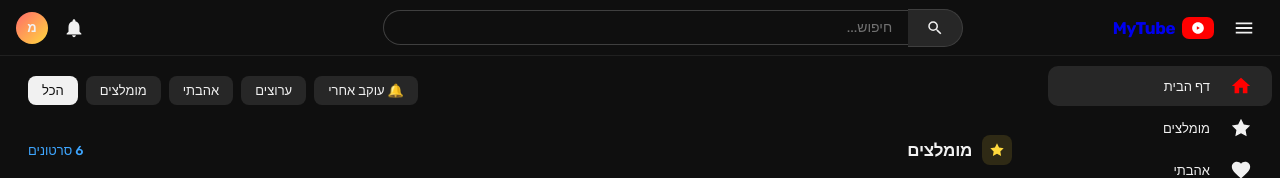
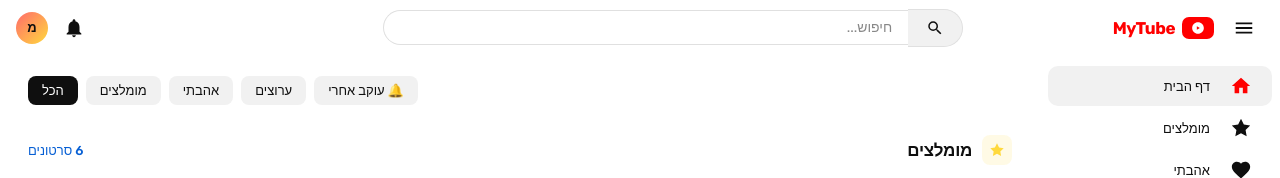
Before and after one commit to i0527685490-source/youtube, a plain HTML site: page index.html in a window 1280 px wide. Shown: the top 178 px of the page. Drawn offline with Linux system fonts and the light colour scheme; no server answers; grey boxes are pictures that could not be loaded.

Commit message:
Update index.html

```diff
--- a/index.html
+++ b/index.html
@@ -7,15 +7,18 @@
 <link href="https://fonts.googleapis.com/css2?family=Rubik:wght@300;400;500;600;700&display=swap" rel="stylesheet">
 <style>
 :root {
-  --bg:   #0f0f0f;
-  --bg2:  #181818;
-  --bg3:  #272727;
-  --bg4:  #3f3f3f;
-  --txt:  #f1f1f1;
-  --txt2: #aaaaaa;
-  --txt3: #717171;
+  --bg:   #ffffff;
+  --bg2:  #f9f9f9;
+  --bg3:  #f1f1f1;
+  --bg4:  #e0e0e0;
+
+  --txt:  #0f0f0f;
+  --txt2: #555555;
+  --txt3: #888888;
+
   --red:  #ff0000;
-  --blue: #3ea6ff;
+  --blue: #065fd4;
+
   --like: #ff4e4e;
   --sw:   240px;
   --sc:   72px;
@@ -40,7 +43,12 @@ body{background:var(--bg);color:var(--txt);font-family:'Rubik',sans-serif;overfl
 .logo-badge{background:var(--red);border-radius:7px;width:32px;height:22px;display:flex;align-items:center;justify-content:center;transition:transform var(--ease);}
 #logo:hover .logo-badge{transform:scale(1.08);}
 .logo-badge svg{width:14px;height:14px;fill:#fff;}
-.logo-txt{font-size:17px;font-weight:700;letter-spacing:-.5px;}
+.logo-txt{
+  font-size:17px;
+  font-weight:700;
+  letter-spacing:-.5px;
+  color: var(--red);
+}
 #search-area{flex:1;max-width:580px;display:flex;align-items:center;margin:0 auto;direction:ltr;}
 #search-input{flex:1;background:var(--bg);border:1.5px solid var(--bg4);border-right:none;border-radius:24px 0 0 24px;padding:8px 16px;color:var(--txt);font-size:14px;font-family:'Rubik',sans-serif;outline:none;direction:rtl;transition:border-color var(--ease);}
 #search-input:focus{border-color:var(--blue);}
@@ -69,7 +77,9 @@ body{background:var(--bg);color:var(--txt);font-family:'Rubik',sans-serif;overfl
 .ni{width:22px;height:22px;display:flex;align-items:center;justify-content:center;flex-shrink:0;}
 .ni svg{width:22px;height:22px;fill:currentColor;}
 .nl{font-size:13px;transition:opacity var(--ease);}
-#sidebar.col .nl{opacity:0;}
+#sidebar.col .nl{
+  display:none;
+}
 #sidebar.col .nitem{padding:0;justify-content:center;gap:0;}
 
 /* Channel mini in sidebar */
@@ -89,12 +99,14 @@ body{background:var(--bg);color:var(--txt);font-family:'Rubik',sans-serif;overfl
 /* ── MAIN ── FIX: margin-inline-end for RTL sidebar-on-right */
 #main{
   margin-top:var(--th);
-  margin-inline-start:var(--sw);
+  margin-right:var(--sw);
   padding:20px 28px;
-  transition:margin-inline-end var(--ease);
+  transition:margin-right var(--ease);
   min-height:calc(100vh - var(--th));
 }
-#main.col{margin-inline-start:var(--sc);}
+#main.col{
+  margin-right:var(--sc);
+}
 
 /* Chips */
 #chips{display:flex;gap:8px;overflow-x:auto;padding-bottom:6px;margin-bottom:24px;scrollbar-width:none;direction:ltr;}
@@ -192,7 +204,7 @@ body{background:var(--bg);color:var(--txt);font-family:'Rubik',sans-serif;overfl
 #vmodal-expand{font-size:12px;color:var(--blue);background:none;border:none;cursor:pointer;font-family:'Rubik',sans-serif;margin-top:6px;padding:0;}
 
 /* ── NOTIFICATIONS PANEL ─────────────────────────────────── */
-#notif-panel{position:fixed;top:calc(var(--th) + 8px);right:16px;width:340px;background:var(--bg2);border:1px solid var(--bg4);border-radius:12px;box-shadow:0 8px 32px rgba(0,0,0,.6);z-index:300;opacity:0;pointer-events:none;transition:opacity .2s,transform .2s;max-height:420px;overflow-y:auto;transform:translateY(-8px);}
+#notif-panel{position:fixed;top:calc(var(--th) + 8px);left:16px;width:340px;background:var(--bg2);border:1px solid var(--bg4);border-radius:12px;box-shadow:0 8px 32px rgba(0,0,0,.6);z-index:300;opacity:0;pointer-events:none;transition:opacity .2s,transform .2s;max-height:420px;overflow-y:auto;transform:translateY(-8px);}
 #notif-panel.open{opacity:1;pointer-events:all;transform:translateY(0);}
 .notif-hdr{padding:14px 16px 10px;border-bottom:1px solid var(--bg3);display:flex;align-items:center;justify-content:space-between;position:sticky;top:0;background:var(--bg2);}
 .notif-hdr h3{font-size:14px;font-weight:600;}
```
